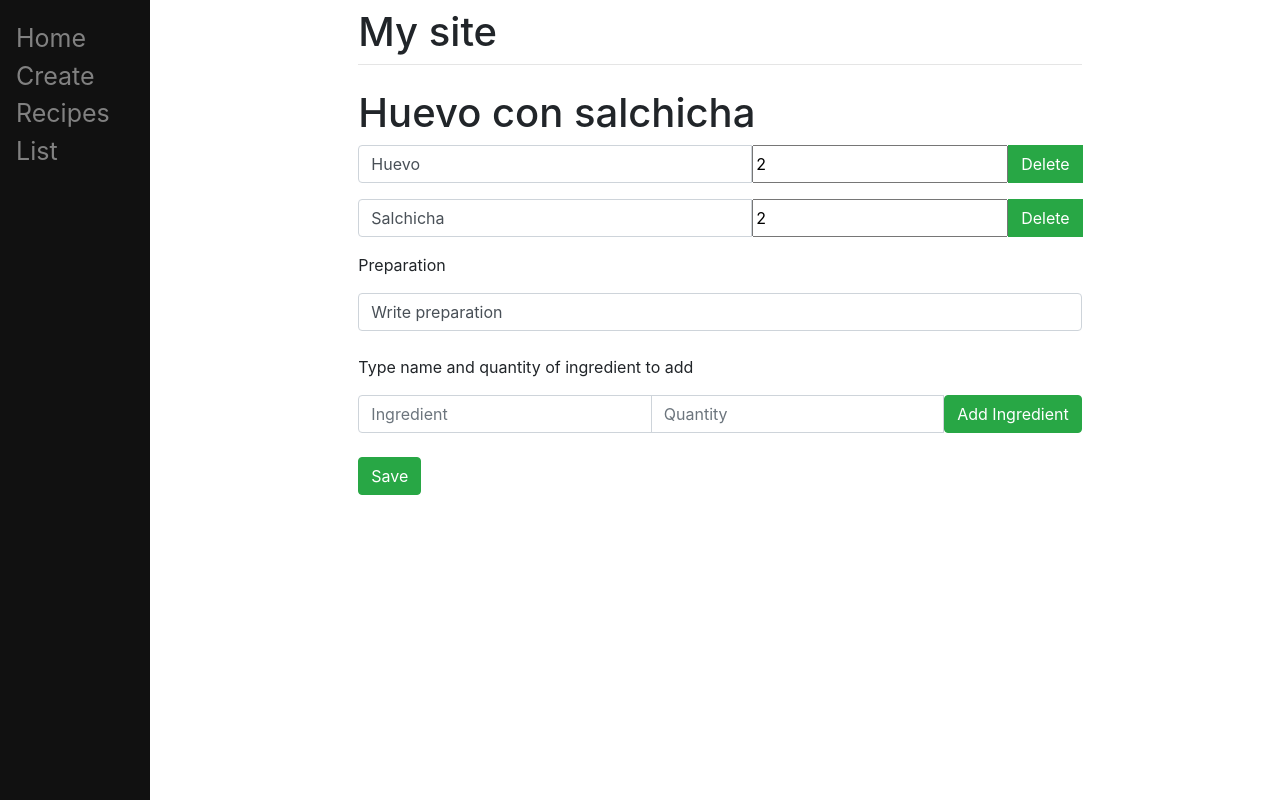
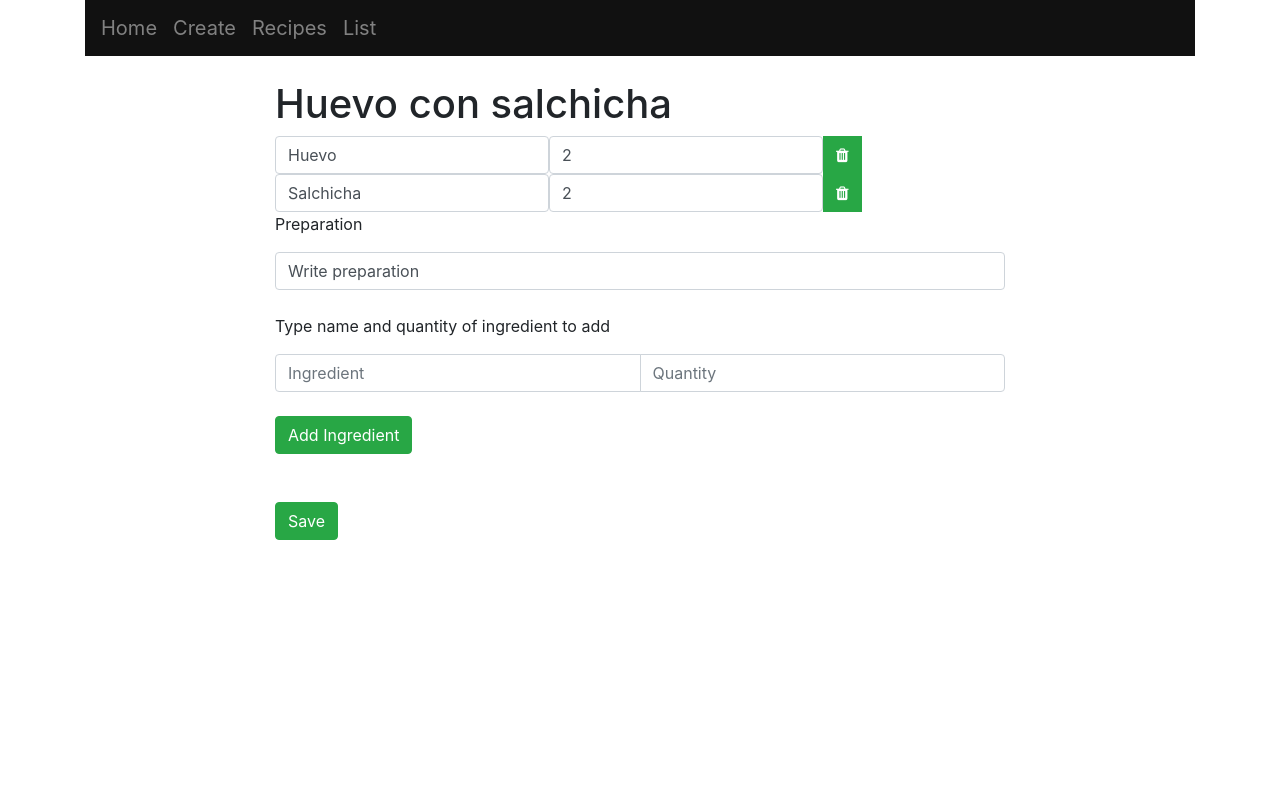
Before and after one commit to IvanMendoza1616/django-aws, a Django app: page /1 in a window 1280 px wide. Run offline with Django 3.2, Linux system fonts and the light colour scheme; data comes from the database, SQL or seed files in the repository; both versions use the stored data as it was after the commit; some libraries are stand-ins or nearby versions.

Commit message:
Edited css styles

```diff
--- a/ebdjango/main/templates/main/base.html
+++ b/ebdjango/main/templates/main/base.html
@@ -2,34 +2,34 @@
 <html>
 <head>
 	<style type="text/css">
-		.sidenav {
+
+		.navbar {
 			height:100%;
-			width:150px;
-			position:fixed;
-			z-index:1;
-			top:0;
-			left:0;
+			width:100%;
 			background-color:#111;
 			overflow-x:hidden;
 			padding-top:20px;
 		}
 
-		.sidenav a{
-			padding:6px 8px 6px 16px;
+		.navbar a{
+			text-align: center;
 			text-decoration: none;
-			font-size: 25px;
 			color: #818181;
 			display: :block;
 		}
 
-		.sidenav a:hover{
+		.navbar a:hover{
 			color:#f1f1f1;
 		}
 
-		.main{
-			margin-left: 160px;
-			padding: 0px 10px;
+		.recipes{
+			align-content: center;
 		}
+
+		.recipes a{
+			text-align: center;
+		}
+
 
 	</style>
 
@@ -37,33 +37,35 @@
     <meta name="viewport" content="width=device-width, initial-scale=1, shrink-to-fit=no">
 
 	<link rel="stylesheet" href="https://stackpath.bootstrapcdn.com/bootstrap/4.4.1/css/bootstrap.min.css" integrity="sha384-Vkoo8x4CGsO3+Hhxv8T/Q5PaXtkKtu6ug5TOeNV6gBiFeWPGFN9MuhOf23Q9Ifjh" crossorigin="anonymous">
+	<link rel="stylesheet" href="https://cdnjs.cloudflare.com/ajax/libs/font-awesome/4.7.0/css/font-awesome.min.css">
 
 
 	<title>{% block title %}Default Title{% endblock %}</title>
 </head>
 
 <body>
-	<div class="sidenav">
-		<a href="/">Home</a>
+	<div class="container">
+		<nav class="navbar navbar-expand-lg">
+			<a class="navbar-brand" href="/">Home</a>
 
-		<a href="/create">Create</a>
-		<a href="/recipes">Recipes</a>
-		<a href="/shoppinglist">List</a>
+			<a class="navbar-brand" href="/create">Create</a>
+			<a class="navbar-brand" href="/recipes">Recipes</a>
+			<a class="navbar-brand" href="/shoppinglist">List</a>
 
-	</div>
+		</nav>
 
 
-	<div id = "content", name = "content", class="main">
-		<div class="row justify-content-center">
-			<div class="col-8">
-				<h1 class="mt-2">My site</h1>
-				<hr class="mt-0 mb-4">
-				{% block content %}
-				{% endblock %}
+
+		<div id = "content", name = "content", class="main">
+			<div class="row justify-content-center">
+				<div class="col-8">
+					<br>
+					{% block content %}
+					{% endblock %}
+				</div>
 			</div>
 		</div>
 	</div>
-
 
 
 	<script src="https://code.jquery.com/jquery-3.4.1.slim.min.js" integrity="sha384-J6qa4849blE2+poT4WnyKhv5vZF5SrPo0iEjwBvKU7imGFAV0wwj1yYfoRSJoZ+n" crossorigin="anonymous"></script>
--- a/ebdjango/main/templates/main/list.html
+++ b/ebdjango/main/templates/main/list.html
@@ -6,11 +6,12 @@
 	<form method="post", action="#">
 		{% csrf_token %}
 		{% for ingredient in ls.ingredient_set.all %}
-		<div class="input-group mb-3">
-			<input type="text", name="t{{ingredient.id}}",  value="{{ingredient.text}}", class="form-control">
+		<div class="input-group">
+
 			<div class="input-group-prepend">
-				<input type="number" value={{ingredient.quantity}} name="q{{ingredient.id}}">
-				<button type="submit", name="delete", value="{{ingredient.id}}", class="btn btn-success">Delete</button>
+				<input type="text", name="t{{ingredient.id}}",  value="{{ingredient.text}}", class="form-control">
+				<input type="number" value={{ingredient.quantity}} name="q{{ingredient.id}}", class="form-control">
+				<button type="submit", name="delete", value="{{ingredient.id}}", class="btn btn-success"><i class="fa fa-trash"></i></button>
 			</div>
 		</div>
 		{% endfor %}
@@ -23,9 +24,11 @@
 		<div class="input-group">
 			<input type="text" name="new_ingredient", placeholder="Ingredient", class="form-control">
 			<input type="number" name="new_quantity", placeholder="Quantity", class="form-control">
-			<button type="submit", name="newIngredient", value="newIngredient", class="btn btn-success">Add Ingredient</button>
 		</div>
-
+		<br>
+		<button type="submit", name="newIngredient", value="newIngredient", class="btn btn-success">Add Ingredient</button>
+		<br>
+		<br>
 		<br>
 		<button type="submit", name="save_ingredients", value="save_ingredients", class="btn btn-success">Save</button>
 
--- a/ebdjango/main/templates/main/shoppinglist.html
+++ b/ebdjango/main/templates/main/shoppinglist.html
@@ -2,5 +2,8 @@
 {% block title %} Shopping List {% endblock %}
 
 {% block content %}
+<h1>Shopping List</h1>
+<br>
+<br>
 {{shoppinglist|linebreaks}}
 {% endblock %}
```
Also changed, not shown: ebdjango/main/templates/main/recipes.html (+11 -4 lines), ebdjango/db.sqlite3.
